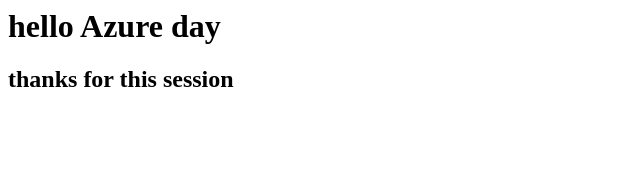
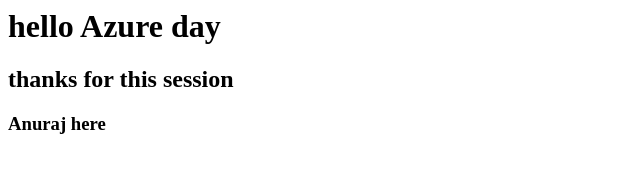
Before and after one commit to anurajbhandari5/gitazure, a plain HTML site: page index.html in a window 1280 px wide. Shown: the whole page, without its empty margins (0-640 px from the left). Drawn offline with Linux system fonts and the light colour scheme.

Commit message:
update index

```diff
--- a/index.html
+++ b/index.html
@@ -1,6 +1,8 @@
 <html>
 <body>
 <h1>hello Azure day</h1>
+
   <h2>thanks for this session</h2>
-</body>
+  <h3>Anuraj here</h3>
+  </body>
 </html?
```
